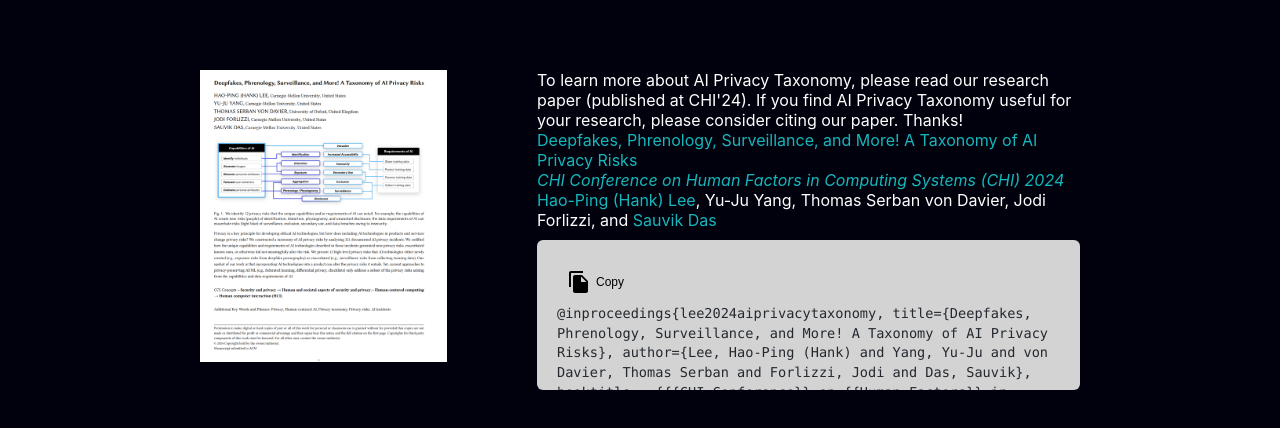
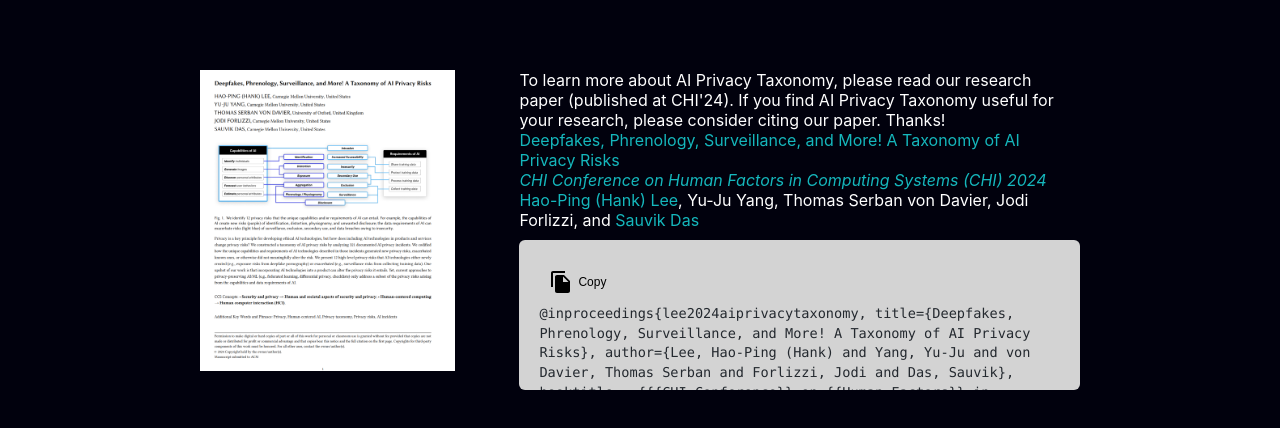
Before and after one commit to hankhplee/aiprivacytaxonomy, a React (Create React App) app: page /#/publication in a window 1280 px wide. Shown: the part 680-1108 px from the top of the page. Built offline with nearby package versions, Linux system fonts and the light colour scheme.

Commit message:
small change in padding

```diff
--- a/src/publication.css
+++ b/src/publication.css
@@ -59,7 +59,7 @@
 
 
 .image-container {
-  margin-right: 7vw;
+  margin-right: 5vw;
   flex-grow: 1;
   position: relative;
 
```
